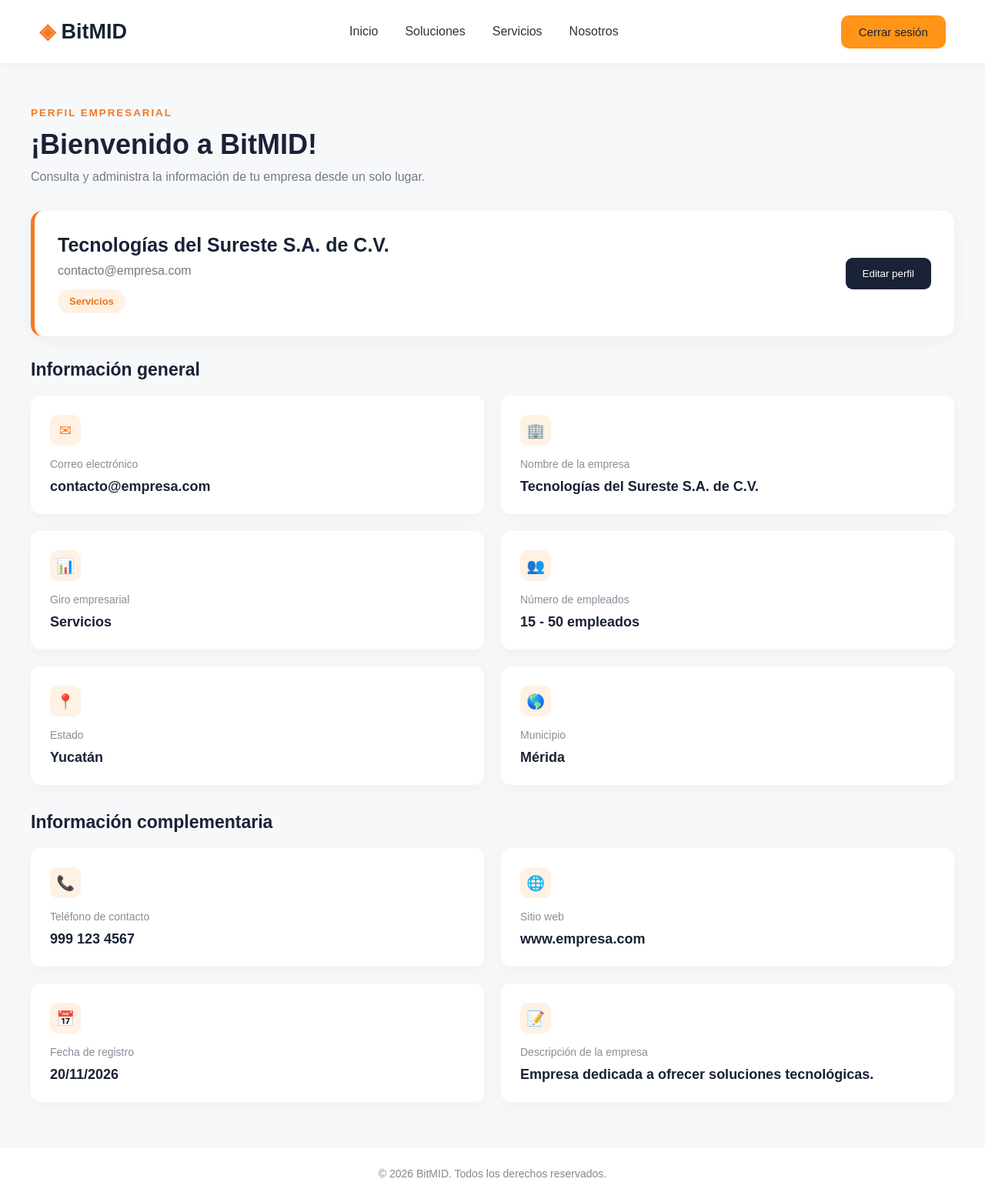
After one commit to adriana1125/BITMID, a Laravel app: page /perfil in a window 1280 px wide. The commit adds this page. Shown: the whole page at 77% size. Run offline with Laravel 12, Linux system fonts and the light colour scheme.

Commit message:
agregre vista perfil

```diff
--- a/BitMID/resources/views/datos-empresa.blade.php
+++ b/BitMID/resources/views/datos-empresa.blade.php
@@ -58,7 +58,7 @@
         Cuéntanos un poco más sobre tu empresa.
     </p>
 
-    <form action="/dashboard-consultor" method="GET">
+    <form action="/perfil" method="GET">
 
         <div class="campo">
             <label for="empresa">Nombre de la empresa</label>
--- a/BitMID/resources/views/login.blade.php
+++ b/BitMID/resources/views/login.blade.php
@@ -38,7 +38,7 @@
             </div>
 
             <button type="button"
-                onclick="window.location.href='/dashboard-consultor'">
+                onclick="window.location.href='/perfil'">
                 Iniciar sesión
             </button>
 
--- /dev/null
+++ b/BitMID/resources/views/perfil.blade.php
@@ -0,0 +1,486 @@
+
+<!DOCTYPE html>
+<html lang="es">
+
+<head>
+    <meta charset="UTF-8">
+    <meta name="viewport" content="width=device-width, initial-scale=1.0">
+
+    <title>Mi perfil | BitMID</title>
+
+    <style>
+        * {
+            margin: 0;
+            padding: 0;
+            box-sizing: border-box;
+            font-family: Arial, Helvetica, sans-serif;
+        }
+
+        body {
+            background: #f7f8fa;
+            color: #192236;
+        }
+
+        /* NAVBAR */
+
+        .navbar {
+            background: white;
+            height: 82px;
+            display: flex;
+            align-items: center;
+            justify-content: space-between;
+            padding: 0 4%;
+            box-shadow: 0 2px 10px rgba(0,0,0,0.05);
+        }
+
+        .logo {
+            font-size: 27px;
+            font-weight: bold;
+            color: #192236;
+        }
+
+        .logo span {
+            color: #f47721;
+        }
+
+        .nav-links {
+            display: flex;
+            gap: 35px;
+        }
+
+        .nav-links a {
+            text-decoration: none;
+            color: #333;
+            font-size: 16px;
+        }
+
+        .nav-links a:hover {
+            color: #f47721;
+        }
+
+        .btn-logout {
+            background: #ff9418;
+            color: #192236;
+            border: none;
+            padding: 13px 23px;
+            border-radius: 10px;
+            cursor: pointer;
+            font-size: 15px;
+        }
+
+        /* CONTENEDOR */
+
+        .container {
+            max-width: 1250px;
+            margin: 55px auto;
+            padding: 0 25px;
+        }
+
+        /* BIENVENIDA */
+
+        .welcome {
+            margin-bottom: 35px;
+        }
+
+        .welcome small {
+            color: #f47721;
+            font-weight: bold;
+            letter-spacing: 2px;
+        }
+
+        .welcome h1 {
+            font-size: 36px;
+            margin: 12px 0;
+        }
+
+        .welcome p {
+            color: #737987;
+            font-size: 16px;
+        }
+
+        /* TARJETA PRINCIPAL */
+
+        .profile-header {
+            background: white;
+            padding: 30px;
+            border-radius: 15px;
+            display: flex;
+            align-items: center;
+            justify-content: space-between;
+            box-shadow: 0 5px 25px rgba(0,0,0,0.05);
+            margin-bottom: 30px;
+            border-left: 5px solid #f47721;
+        }
+
+        .company-info h2 {
+            font-size: 25px;
+            margin-bottom: 10px;
+        }
+
+        .company-info p {
+            color: #737987;
+        }
+
+        .company-type {
+            display: inline-block;
+            margin-top: 15px;
+            padding: 8px 15px;
+            border-radius: 20px;
+            background: #fff1e4;
+            color: #e87519;
+            font-size: 13px;
+            font-weight: bold;
+        }
+
+        .btn-edit {
+            background: #192236;
+            color: white;
+            padding: 13px 22px;
+            border-radius: 9px;
+            border: none;
+            cursor: pointer;
+        }
+
+        .btn-edit:hover {
+            background: #f47721;
+            color: white;
+        }
+
+        /* SECCIONES */
+
+        .section-title {
+            font-size: 23px;
+            margin-bottom: 20px;
+        }
+
+        .profile-grid {
+            display: grid;
+            grid-template-columns: repeat(2, 1fr);
+            gap: 22px;
+            margin-bottom: 35px;
+        }
+
+        .info-card {
+            background: white;
+            padding: 25px;
+            border-radius: 13px;
+            box-shadow: 0 5px 20px rgba(0,0,0,0.04);
+            transition: 0.2s;
+        }
+
+        .info-card:hover {
+            transform: translateY(-3px);
+            box-shadow: 0 7px 22px rgba(0,0,0,0.08);
+        }
+
+        .info-card small {
+            color: #888e99;
+            font-size: 14px;
+        }
+
+        .info-card h3 {
+            margin-top: 10px;
+            font-size: 18px;
+            color: #192236;
+        }
+
+        .info-icon {
+            width: 40px;
+            height: 40px;
+            background: #fff1e4;
+            color: #f47721;
+            display: flex;
+            align-items: center;
+            justify-content: center;
+            border-radius: 10px;
+            font-size: 19px;
+            margin-bottom: 15px;
+        }
+
+        /* PIE */
+
+        .footer {
+            text-align: center;
+            padding: 25px;
+            color: #888;
+            font-size: 14px;
+            background: white;
+            margin-top: 60px;
+        }
+
+        /* RESPONSIVE */
+
+        @media (max-width: 768px) {
+
+            .navbar {
+                height: auto;
+                padding: 20px;
+                flex-wrap: wrap;
+                gap: 20px;
+            }
+
+            .nav-links {
+                order: 3;
+                width: 100%;
+                justify-content: center;
+                gap: 15px;
+                flex-wrap: wrap;
+            }
+
+            .welcome h1 {
+                font-size: 27px;
+            }
+
+            .profile-header {
+                flex-direction: column;
+                align-items: flex-start;
+                gap: 20px;
+            }
+
+            .profile-grid {
+                grid-template-columns: 1fr;
+            }
+
+            .btn-edit {
+                width: 100%;
+            }
+        }
+
+    </style>
+</head>
+
+<body>
+
+    <!-- NAVBAR -->
+
+    <header class="navbar">
+
+        <div class="logo">
+            <span>◈</span> BitMID
+        </div>
+
+        <nav class="nav-links">
+            <a href="/">Inicio</a>
+            <a href="/#soluciones">Soluciones</a>
+            <a href="/#servicios">Servicios</a>
+            <a href="/#nosotros">Nosotros</a>
+        </nav>
+
+        <button class="btn-logout">
+            Cerrar sesión
+        </button>
+
+    </header>
+
+
+    <main class="container">
+
+        <!-- BIENVENIDA -->
+
+        <div class="welcome">
+
+            <small>PERFIL EMPRESARIAL</small>
+
+            <h1>
+                ¡Bienvenido a BitMID!
+            </h1>
+
+            <p>
+                Consulta y administra la información de tu empresa
+                desde un solo lugar.
+            </p>
+
+        </div>
+
+
+        <!-- INFORMACIÓN PRINCIPAL -->
+
+        <div class="profile-header">
+
+            <div class="company-info">
+
+                <h2>
+                    {{ $empresa->nombre ?? 'Tecnologías del Sureste S.A. de C.V.' }}
+                </h2>
+
+                <p>
+                    {{ $empresa->correo ?? 'contacto@empresa.com' }}
+                </p>
+
+                <span class="company-type">
+                    {{ $empresa->giro ?? 'Servicios' }}
+                </span>
+
+            </div>
+
+            <button class="btn-edit">
+                Editar perfil
+            </button>
+
+        </div>
+
+
+        <!-- INFORMACIÓN GENERAL -->
+
+        <h2 class="section-title">
+            Información general
+        </h2>
+
+        <div class="profile-grid">
+
+            <div class="info-card">
+
+                <div class="info-icon">✉</div>
+
+                <small>Correo electrónico</small>
+
+                <h3>
+                    {{ $empresa->correo ?? 'contacto@empresa.com' }}
+                </h3>
+
+            </div>
+
+
+            <div class="info-card">
+
+                <div class="info-icon">🏢</div>
+
+                <small>Nombre de la empresa</small>
+
+                <h3>
+                    {{ $empresa->nombre ?? 'Tecnologías del Sureste S.A. de C.V.' }}
+                </h3>
+
+            </div>
+
+
+            <div class="info-card">
+
+                <div class="info-icon">📊</div>
+
+                <small>Giro empresarial</small>
+
+                <h3>
+                    {{ $empresa->giro ?? 'Servicios' }}
+                </h3>
+
+            </div>
+
+
+            <div class="info-card">
+
+                <div class="info-icon">👥</div>
+
+                <small>Número de empleados</small>
+
+                <h3>
+                    {{ $empresa->empleados ?? '15 - 50 empleados' }}
+                </h3>
+
+            </div>
+
+
+            <div class="info-card">
+
+                <div class="info-icon">📍</div>
+
+                <small>Estado</small>
+
+                <h3>
+                    {{ $empresa->estado ?? 'Yucatán' }}
+                </h3>
+
+            </div>
+
+
+            <div class="info-card">
+
+                <div class="info-icon">🌎</div>
+
+                <small>Municipio</small>
+
+                <h3>
+                    {{ $empresa->municipio ?? 'Mérida' }}
+                </h3>
+
+            </div>
+
+        </div>
+
+
+        <!-- INFORMACIÓN COMPLEMENTARIA -->
+
+        <h2 class="section-title">
+            Información complementaria
+        </h2>
+
+        <div class="profile-grid">
+
+            <div class="info-card">
+
+                <div class="info-icon">📞</div>
+
+                <small>Teléfono de contacto</small>
+
+                <h3>
+                    {{ $empresa->telefono ?? '999 123 4567' }}
+                </h3>
+
+            </div>
+
+
+            <div class="info-card">
+
+                <div class="info-icon">🌐</div>
+
+                <small>Sitio web</small>
+
+                <h3>
+                    {{ $empresa->sitio_web ?? 'www.empresa.com' }}
+                </h3>
+
+            </div>
+
+
+            <div class="info-card">
+
+                <div class="info-icon">📅</div>
+
+                <small>Fecha de registro</small>
+
+                <h3>
+                    {{ isset($empresa->created_at)
+                        ? $empresa->created_at->format('d/m/Y')
+                        : '20/11/2026' }}
+                </h3>
+
+            </div>
+
+
+            <div class="info-card">
+
+                <div class="info-icon">📝</div>
+
+                <small>Descripción de la empresa</small>
+
+                <h3>
+                    {{ $empresa->descripcion ?? 'Empresa dedicada a ofrecer soluciones tecnológicas.' }}
+                </h3>
+
+            </div>
+
+        </div>
+
+    </main>
+
+
+    <!-- FOOTER -->
+
+    <footer class="footer">
+
+        © 2026 BitMID. Todos los derechos reservados.
+
+    </footer>
+
+</body>
+</html>
--- a/BitMID/routes/web.php
+++ b/BitMID/routes/web.php
@@ -64,3 +64,7 @@ Route::get('/tamano-empresa', function () {
 Route::get('/datos-empresa', function () {
     return view('datos-empresa');
 });
+
+Route::get('/perfil', function () {
+    return view('perfil');
+});
```
